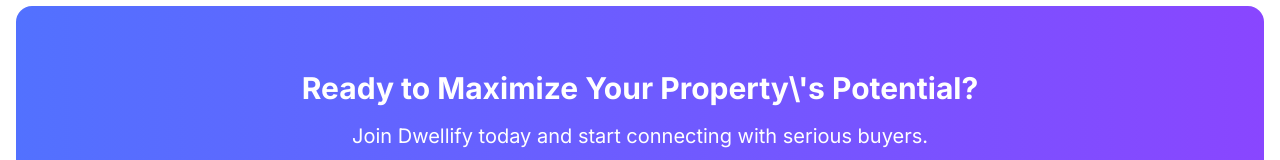
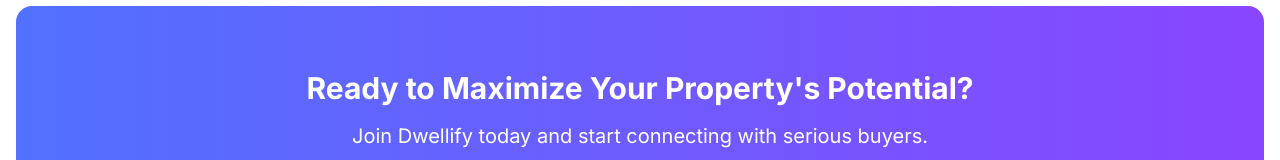
Before and after one commit to nkalpakis21/dwellify, a Next.js app: page /marketing in a window 1280 px wide. Shown: the part 1415-1575 px from the top of the page. Built offline with nearby package versions, Linux system fonts and the light colour scheme.

Commit message:
Fix build.

```diff
--- a/app/marketing/page.tsx
+++ b/app/marketing/page.tsx
@@ -92,7 +92,7 @@
           </section>
 
           <section className="text-center bg-gradient-to-r from-[#5271FF] to-[#8946FF] text-white p-16 rounded-2xl">
-            <h2 className="text-3xl font-bold mb-4">Ready to Maximize Your Property\'s Potential?</h2>
+            <h2 className="text-3xl font-bold mb-4">Ready to Maximize Your Property&#39;s Potential?</h2>
             <p className="text-xl mb-8">Join Dwellify today and start connecting with serious buyers.</p>
             <Button
               size="lg"
```
